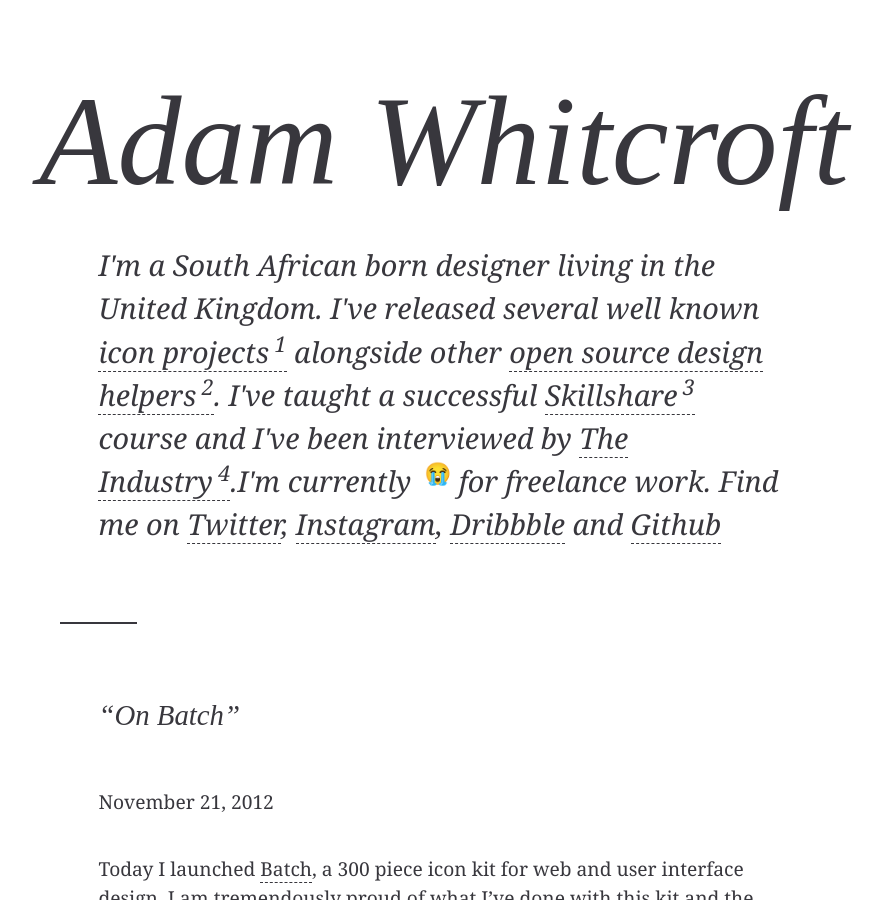
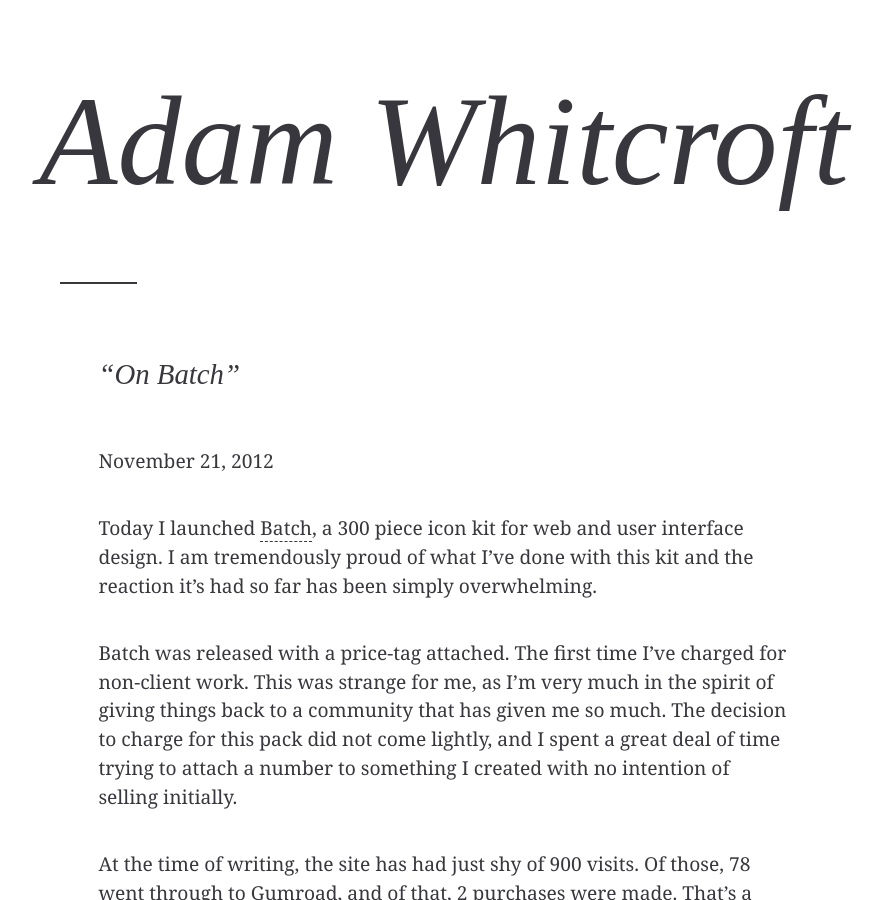
Before and after one commit to AdamWhitcroft/adamwhitcroft.github.io, a Jekyll site: the page built from _posts/2012-11-21-on-batch.md, in a window 1280 px wide and 900 px high. Shown: the whole window, without its empty margins (196-1079 px from the left). Built offline with Jekyll 4.4.1, drawn with Linux system fonts in a browser that asks for light colours.

Commit message:
Update header.html
Fixed `mega` showing on post pages.

```diff
--- a/_includes/header.html
+++ b/_includes/header.html
@@ -4,7 +4,7 @@
 	{% else %}
 	<h1>Everything's OK</h1>
 	{% endif %}
-	{% if page.class != 'fourOhfour' and page.class != 'post' %}
+	{% if page.class != 'fourOhfour' and page.category != 'post' %}
 	<div class="mega">
 		<p>I'm a South African born designer living in the United Kingdom. I've released several well known <a href="#fn-1" class="fn-link">icon projects<sup>1</sup></a> alongside other <a href="#fn-2" class="fn-link">open source design helpers<sup>2</sup></a>. I've taught a successful <a href="#fn-3" class="fn-link">Skillshare<sup>3</sup></a> course and I've been interviewed by <a href="#fn-4" class="fn-link">The Industry<sup>4</sup></a>.I'm currently {{ page.availability }}<sup class="non-italics">{% if page.availability == 'available' %}😀{% else %}😭{% endif %}</sup> for freelance work. Find me on <a href="https://twitter.com/adamwhitcroft">Twitter</a>, <a href="https://instagram.com/adamwhitcroft/">Instagram</a>, <a href="https://dribbble.com/adamwhitcroft">Dribbble</a> and <a href="https://github.com/AdamWhitcroft">Github</a></p>
 	</div>
```
